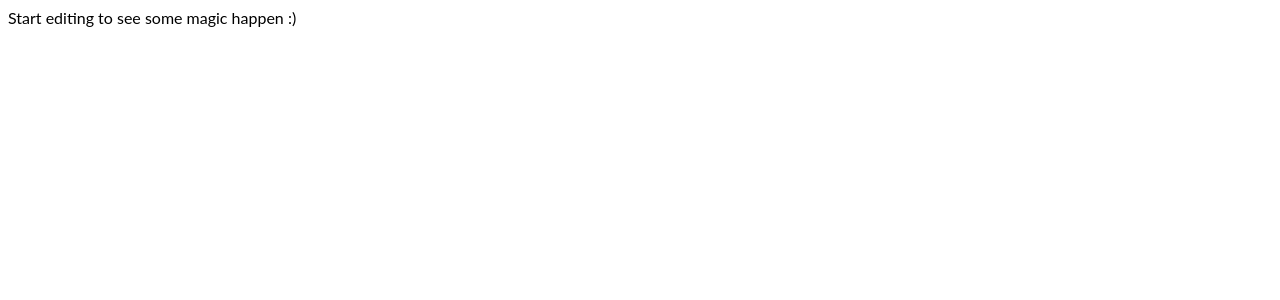
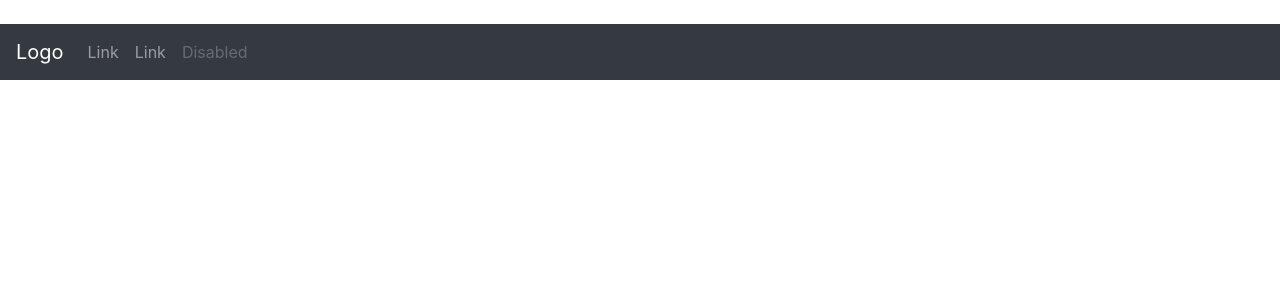
Before and after one commit to thamarais16/angular-ivy-qzxv4t, an Angular app: page / in a window 1280 px wide. Shown: the top 300 px of the page. Built offline with nearby package versions, Linux system fonts and the light colour scheme.

Commit message:
4 files modified

```diff
--- a/src/app/app.component.html
+++ b/src/app/app.component.html
@@ -1,4 +1 @@
-
-<p>
-  Start editing to see some magic happen :)
-</p>
+<app-navbar></app-navbar>
--- a/src/app/navbar/navbar.component.html
+++ b/src/app/navbar/navbar.component.html
@@ -0,0 +1,20 @@
+<nav class="navbar navbar-expand-lg navbar-dark bg-dark" style="margin:24px 0;">
+  <a class="navbar-brand" href="javascript:void(0)">Logo</a>
+  <button class="navbar-toggler navbar-toggler-right" type="button" data-toggle="collapse" data-target="#navb">
+    <span class="navbar-toggler-icon"></span>
+  </button>
+
+  <div class="collapse navbar-collapse" id="navb">
+    <ul class="navbar-nav mr-auto">
+      <li class="nav-item">
+        <a class="nav-link" href="javascript:void(0)">Link</a>
+      </li>
+      <li class="nav-item">
+        <a class="nav-link" href="javascript:void(0)">Link</a>
+      </li>
+      <li class="nav-item">
+        <a class="nav-link disabled" href="javascript:void(0)">Disabled</a>
+      </li>
+    </ul>
+  </div>
+</nav>
--- a/src/index.html
+++ b/src/index.html
@@ -1 +1,15 @@
-<my-app>loading</my-app>
+<!DOCTYPE html>
+<html lang="en">
+<head>
+  <title>Bootstrap Example</title>
+  <meta charset="utf-8">
+  <meta name="viewport" content="width=device-width, initial-scale=1">
+  <link rel="stylesheet" href="https://maxcdn.bootstrapcdn.com/bootstrap/4.5.2/css/bootstrap.min.css">
+  <script src="https://ajax.googleapis.com/ajax/libs/jquery/3.5.1/jquery.min.js"></script>
+  <script src="https://cdnjs.cloudflare.com/ajax/libs/popper.js/1.16.0/umd/popper.min.js"></script>
+  <script src="https://maxcdn.bootstrapcdn.com/bootstrap/4.5.2/js/bootstrap.min.js"></script>
+</head>
+<body>
+  <my-app>loading</my-app>
+</body>
+</html>
```
Also changed, not shown: src/app/navbar/navbar.component.ts (line endings or trailing spaces).
